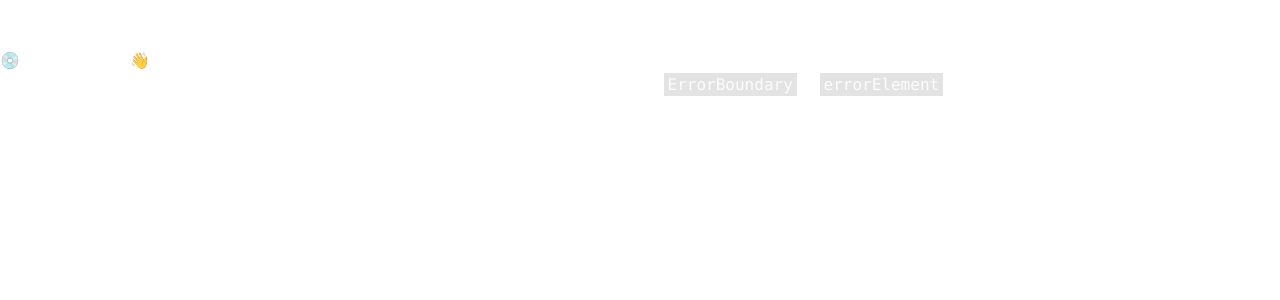
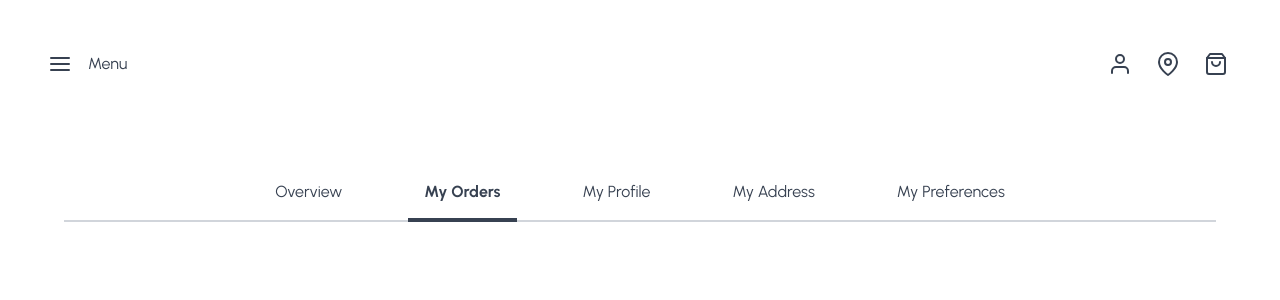
Before and after one commit to Ojochogwu866/Ankaraah, a React (Vite) app: page /my-account/orders in a window 1280 px wide. Before the commit this address had no page. Shown: the top 300 px of the page. Built offline with nearby package versions, Linux system fonts and the light colour scheme.

Commit message:
chore(ui): add user pages

```diff
--- a/index.html
+++ b/index.html
@@ -4,7 +4,7 @@
 		<meta charset="UTF-8" />
 		<link rel="icon" type="image/svg+xml" href="/vite.svg" />
 		<meta name="viewport" content="width=device-width, initial-scale=1.0" />
-		<title>Vite + React + TS</title>
+		<title>An-KER</title>
 	</head>
 	<body>
 		<div id="root"></div>
--- a/src/components/footer.tsx
+++ b/src/components/footer.tsx
@@ -1,5 +1,6 @@
 import React, { useState } from 'react'
-import { FaCheck, FaChevronDown, FaChevronUp } from 'react-icons/fa'
+import { FaCheck, FaChevronDown, FaChevronUp, FaEnvelope } from 'react-icons/fa'
+import { useLocation } from 'react-router-dom'
 import { Link } from 'react-scroll'
 import GradientImage from '../assets/images/Gradient.svg'
 import FooterImage from '../assets/images/copearte.avif'
@@ -46,7 +47,34 @@ const FooterSection: React.FC<FooterSectionProps> = ({ title, items }) => {
 	)
 }
 
+const NonHomeFooter = () => {
+	return (
+		<div className="flex flex-col items-center justify-center py-16">
+			<div className="mb-4 rounded-full border-2 border-white p-4">
+				<FaEnvelope className="text-4xl text-white" />
+			</div>
+			<h2 className="mb-2 text-2xl font-bold text-white">
+				Join the House of An-Ker
+			</h2>
+			<p className="mb-4 text-center text-white">
+				Enjoy new and unlimited offers, products and services when you sign up
+			</p>
+			<Button
+				variant="transparent"
+				size="large"
+				onClick={() => console.log('Sign up clicked')}
+				className="transform border-gray-200 text-white transition-transform duration-300 ease-in-out hover:scale-105"
+			>
+				Sign Up
+			</Button>
+		</div>
+	)
+}
+
 export const Footer: React.FC = () => {
+	const location = useLocation()
+	const isHomePage = location.pathname === '/'
+
 	const benefits = [
 		'Early access to new collections',
 		'Exclusive discounts and promotions',
@@ -90,6 +118,7 @@ export const Footer: React.FC = () => {
 			style={{ backgroundImage: `url(${GradientImage})` }}
 		>
 			<div className="container mx-auto">
+				{isHomePage ? (
 					<div className="flex flex-col md:flex-row">
 						<div className="relative h-[700px] w-full overflow-hidden md:w-1/2">
 							<img
@@ -146,8 +175,8 @@ export const Footer: React.FC = () => {
 									<label htmlFor="policy" className="text-xs text-gray-600">
 										I accept An-Ker's privacy policy and agree to receive
 										personalized marketing communications. Unsubscribing is
-									possible at any time. For details on data processing, see our
-									privacy policy.
+										possible at any time. For details on data processing, see
+										our privacy policy.
 									</label>
 								</div>
 								<div className="captcha">
@@ -164,6 +193,9 @@ export const Footer: React.FC = () => {
 							</form>
 						</div>
 					</div>
+				) : (
+					<NonHomeFooter />
+				)}
 				<div className="px-4 py-8">
 					<div className="flex flex-wrap">
 						<div className="grid w-full grid-cols-2 gap-6 md:grid-cols-3 lg:w-4/5">
--- a/src/index.css
+++ b/src/index.css
@@ -21,3 +21,16 @@
 body {
 	margin: 0;
 }
+
+@keyframes growWidth {
+	from {
+		width: 0;
+	}
+	to {
+		width: 100%;
+	}
+}
+
+.animate-grow-width {
+	animation: growWidth 0.3s ease-out forwards;
+}
--- a/src/main.tsx
+++ b/src/main.tsx
@@ -7,6 +7,7 @@ import { createBrowserRouter, RouterProvider } from 'react-router-dom'
 import App from './App.tsx'
 import './index.css'
 import Auth from './pages/auth'
+import AuthenticatedUserPage from './pages/user/index.tsx'
 
 const router = createBrowserRouter([
 	{
@@ -17,6 +18,10 @@ const router = createBrowserRouter([
 		path: '/user-auth',
 		element: <Auth />,
 	},
+	{
+		path: '/my-account/*',
+		element: <AuthenticatedUserPage />,
+	},
 ])
 // eslint-disable-next-line @typescript-eslint/no-unsafe-call
 ReactDOM.createRoot(document.getElementById('root')!).render(
--- /dev/null
+++ b/src/pages/user/authenticatedUser/my-address.tsx
@@ -0,0 +1,10 @@
+const MyAddress = () => {
+	return (
+		<div>
+			<h2 className="mb-4 text-2xl font-bold">My Address</h2>
+			{/* Add your orders content here */}
+		</div>
+	)
+}
+
+export default MyAddress
--- /dev/null
+++ b/src/pages/user/authenticatedUser/my-orders.tsx
@@ -0,0 +1,12 @@
+const MyOrders = () => {
+	return (
+		<div>
+			<h2 className="mb-4 flex h-[2000px] items-center justify-center text-2xl font-bold text-black">
+				My Orders
+			</h2>
+			{/* Add your orders content here */}
+		</div>
+	)
+}
+
+export default MyOrders
--- /dev/null
+++ b/src/pages/user/authenticatedUser/my-preferences.tsx
@@ -0,0 +1,10 @@
+const MyPreferences = () => {
+	return (
+		<div>
+			<h2 className="mb-4 text-2xl font-bold">My Preferences</h2>
+			{/* Add your orders content here */}
+		</div>
+	)
+}
+
+export default MyPreferences
--- /dev/null
+++ b/src/pages/user/authenticatedUser/my-profile.tsx
@@ -0,0 +1,10 @@
+const MyProfile = () => {
+	return (
+		<div>
+			<h2 className="mb-4 text-2xl font-bold">My Profile</h2>
+			{/* Add your orders content here */}
+		</div>
+	)
+}
+
+export default MyProfile
--- /dev/null
+++ b/src/pages/user/authenticatedUser/overview.tsx
@@ -0,0 +1,52 @@
+import { Link, useResolvedPath } from 'react-router-dom'
+
+const Overview = () => {
+	const url = useResolvedPath('').pathname
+
+	return (
+		<div className="grid grid-cols-2 gap-8">
+			<div className="rounded-lg bg-white p-6 shadow-md">
+				<h3 className="mb-4 text-xl font-semibold">Order Summary</h3>
+				<p>You have 5 orders in progress</p>
+				<Link
+					to={`${url}/orders`}
+					className="mt-4 inline-block rounded bg-blue-500 px-4 py-2 text-white"
+				>
+					View Orders
+				</Link>
+			</div>
+			<div className="rounded-lg bg-white p-6 shadow-md">
+				<h3 className="mb-4 text-xl font-semibold">Profile</h3>
+				<p>Update your personal information</p>
+				<Link
+					to={`${url}/profile`}
+					className="mt-4 inline-block rounded bg-blue-500 px-4 py-2 text-white"
+				>
+					Edit Profile
+				</Link>
+			</div>
+			<div className="rounded-lg bg-white p-6 shadow-md">
+				<h3 className="mb-4 text-xl font-semibold">Address</h3>
+				<p>Manage your shipping addresses</p>
+				<Link
+					to={`${url}/address`}
+					className="mt-4 inline-block rounded bg-blue-500 px-4 py-2 text-white"
+				>
+					Manage Addresses
+				</Link>
+			</div>
+			<div className="rounded-lg bg-white p-6 shadow-md">
+				<h3 className="mb-4 text-xl font-semibold">Preferences</h3>
+				<p>Customize your shopping experience</p>
+				<Link
+					to={`${url}/preferences`}
+					className="mt-4 inline-block rounded bg-blue-500 px-4 py-2 text-white"
+				>
+					Set Preferences
+				</Link>
+			</div>
+		</div>
+	)
+}
+
+export default Overview
--- /dev/null
+++ b/src/pages/user/index.tsx
@@ -0,0 +1,89 @@
+/* eslint-disable @typescript-eslint/no-unsafe-call */
+import { Route, Routes } from 'react-router-dom'
+import { Button } from '../../components/button'
+import { Footer } from '../../components/footer'
+import { TopBar } from '../../components/topBar'
+import MyAddress from './authenticatedUser/my-address'
+import MyOrders from './authenticatedUser/my-orders'
+import MyPreferences from './authenticatedUser/my-preferences'
+import MyProfile from './authenticatedUser/my-profile'
+import SecondaryNav from './secondaryNav'
+
+const Overview = () => {
+	const overviewItems = [
+		{
+			title: 'My Profile',
+			description: 'Manage your personal information',
+			details: 'John Doe | john.doe@example.com',
+			buttonLabel: 'View Profile',
+		},
+		{
+			title: 'My Orders',
+			description: 'Track and manage your orders',
+			details: 'Recent Order: #12345 | Status: In Transit',
+			buttonLabel: 'View Orders',
+		},
+		{
+			title: 'My Address',
+			description: 'Manage your shipping addresses',
+			details: '123 Main St, Anytown, AN 12345',
+			buttonLabel: 'Manage Addresses',
+		},
+		{
+			title: 'My Preferences',
+			description: 'Customize your shopping experience',
+			details: 'Newsletter: Subscribed | Language: English',
+			buttonLabel: 'Set Preferences',
+		},
+	]
+
+	return (
+		<div className="grid grid-cols-1 gap-8 font-urbanist md:grid-cols-2">
+			{overviewItems.map((item, index) => (
+				<div
+					key={index}
+					className="flex h-[400px] flex-col justify-between rounded-[2px] bg-gray-50 p-6 shadow-sm"
+				>
+					<div className="flex flex-col justify-between">
+						<h3 className="mb-2 text-xl font-semibold text-gray-900">
+							{item.title}
+						</h3>
+						<p className="mb-4 text-sm text-gray-500">{item.description}</p>
+						<p className="mb-4 text-gray-700">{item.details}</p>
+					</div>
+					<div className="flex items-end justify-start">
+						<Button
+							variant="transparent"
+							size="medium"
+							onClick={() => console.log(`${item.buttonLabel} clicked`)}
+							className="border border-black text-black hover:bg-gray-300"
+						>
+							{item.buttonLabel}
+						</Button>
+					</div>
+				</div>
+			))}
+		</div>
+	)
+}
+
+const AuthenticatedUserPage = () => {
+	return (
+		<div className="min-h-screen bg-white font-urbanist">
+			<TopBar logoSrc={''} cartItemCount={0} />
+			<div className="container mx-auto max-w-6xl px-4 py-16 md:px-0">
+				<SecondaryNav />
+				<Routes>
+					<Route index element={<Overview />} />
+					<Route path="orders" element={<MyOrders />} />
+					<Route path="profile" element={<MyProfile />} />
+					<Route path="address" element={<MyAddress />} />
+					<Route path="preferences" element={<MyPreferences />} />
+				</Routes>
+			</div>
+			<Footer />
+		</div>
+	)
+}
+
+export default AuthenticatedUserPage
--- /dev/null
+++ b/src/pages/user/secondaryNav.tsx
@@ -0,0 +1,39 @@
+import { useEffect, useState } from 'react'
+import { Link, useLocation } from 'react-router-dom'
+
+const SecondaryNav = () => {
+	const location = useLocation()
+	const [activeLink, setActiveLink] = useState('')
+
+	useEffect(() => {
+		const path = location.pathname.split('/').pop() || ''
+		setActiveLink(path)
+	}, [location])
+
+	return (
+		<nav className="relative mb-20 mt-[100px] border-b-[2px] border-gray-300">
+			<ul className="flex justify-center gap-x-[50px]">
+				{['', 'orders', 'profile', 'address', 'preferences'].map((path) => (
+					<li key={path} className="relative flex justify-center gap-x-[50px]">
+						<Link
+							to={path}
+							className={`block px-4 py-4 text-gray-700 hover:text-gray-900 ${
+								activeLink === path ? 'font-bold' : ''
+							}`}
+							onClick={() => setActiveLink(path)}
+						>
+							{path === ''
+								? 'Overview'
+								: `My ${path.charAt(0).toUpperCase() + path.slice(1)}`}
+						</Link>
+						{activeLink === path && (
+							<div className="animate-grow-width absolute bottom-[-2px] left-0 h-1 w-full bg-gray-700" />
+						)}
+					</li>
+				))}
+			</ul>
+		</nav>
+	)
+}
+
+export default SecondaryNav
```
Lines whose indentation alone changed are shown as unchanged.
